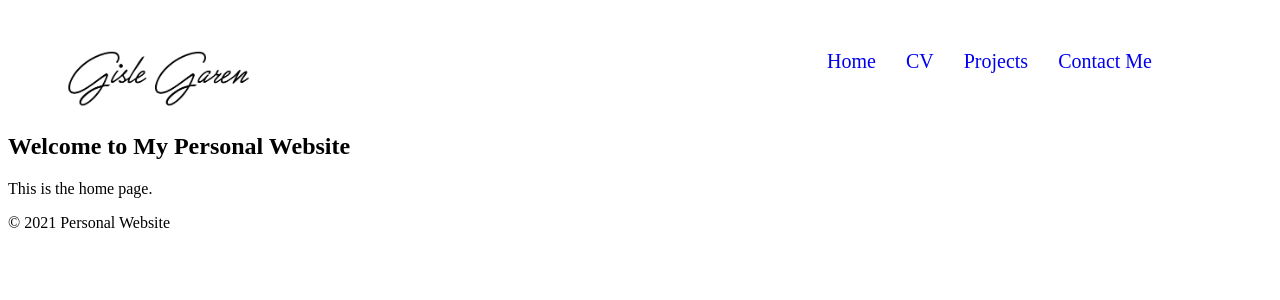
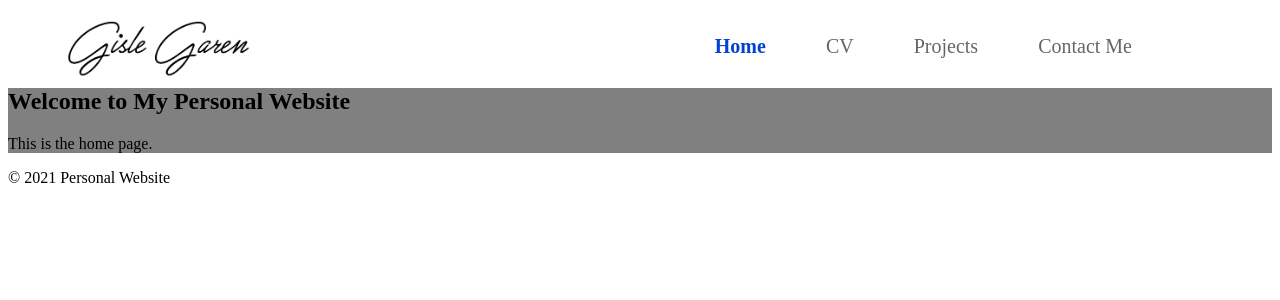
Before and after one commit to GisleGaren/personal-website, a Next.js app in the folder personal-website/: page / in a window 1280 px wide. Shown: the top 300 px of the page. Built offline with nearby package versions, Linux system fonts and the light colour scheme.

Commit message:
Navbar more or less done

```diff
--- a/personal-website/src/components/layout/Navbar.css
+++ b/personal-website/src/components/layout/Navbar.css
@@ -1,6 +1,6 @@
 .navbar{
     display: flex;
-    margin-top: 50px;
+    margin-top: 20px;
     justify-content: space-between;
 }
 
@@ -11,14 +11,46 @@
 }
 
 .links{
-    margin-right: 120px;
+    margin-right: 140px;
     display:flex;
     justify-content: space-evenly;
-    gap: 30px;
+    gap: 60px;
+    align-items: center;
 }
 
 .links a{
+    position: relative; /* Needed for the pseudo-element positioning */
     text-decoration: none;
-    font-weight: 100;
+    color: rgba(0, 0, 0, 0.603);
+    font-weight: normal;
     font-size: 20px;
+    padding-bottom: 5px;
+    height: 27px;
 }
+
+.links a.active {
+    font-weight: bolder; /* Make the active link bold */
+    color: #0043d3;
+}
+
+.links a::after {
+    content: "";
+    position: absolute;
+    width: 0;
+    height: 2px;
+    left: 0;
+    bottom: 0;
+    background-color: #FFA500;
+    transition: width 0.3s ease, left 0.3s ease;
+}
+
+.links a:hover::after {
+    width: 100%;
+    left: 0;
+    transform: translateX(0);
+}
+
+.links a:hover{
+    color: #FFA500;
+    transition: 0.2s;
+}
--- a/personal-website/src/components/layout/Navbar.tsx
+++ b/personal-website/src/components/layout/Navbar.tsx
@@ -1,14 +1,18 @@
 import "./Navbar.css";
+import { useRouter } from "next/router";
 
 const Navbar = () => {
+    const router = useRouter();
+    const { pathname } = router;
+
     return (
         <nav className="navbar">
             <img className="logo-img" src="/images/signature.png" alt="Signature"></img>
             <div className="links">
-                <a href="/">Home</a>
-                <a href="/cv">CV</a>
-                <a href="/projects">Projects</a>
-                <a href="/contact">Contact Me</a>
+                <a href="/" className={pathname === "/" ? "active" : ""}>Home</a>
+                <a href="/cv" className={pathname === "/cv" ? "active" : ""}>CV</a>
+                <a href="/projects" className={pathname === "/projects" ? "active" : ""}>Projects</a>
+                <a href="/contact" className={pathname === "/contact" ? "active" : ""}>Contact Me</a>
             </div>
         </nav>
     )
--- a/personal-website/src/layout.tsx
+++ b/personal-website/src/layout.tsx
@@ -1,6 +1,7 @@
 import { LayoutProps } from "./types/layout";
 import Navbar from "./components/layout/Navbar";
 import Footer from "./components/layout/Footer";
+import "./styles/layout.css";
 
 // Children is a special prop that allows you to pass components as data to other components.
 
--- /dev/null
+++ b/personal-website/src/pages/index.css
@@ -0,0 +1,7 @@
+.body{
+    background-color: gray;
+}
+
+.body h2{
+    margin-top: 5px;
+}
--- a/personal-website/src/pages/index.tsx
+++ b/personal-website/src/pages/index.tsx
@@ -1,7 +1,8 @@
+import "./index.css";
 
 const Home = () => {
     return (
-      <div>
+      <div className="body">
         <h2>Welcome to My Personal Website</h2>
         <p>This is the home page.</p>
       </div>
```
Also changed, not shown: personal-website/src/styles/layout.css (added).
